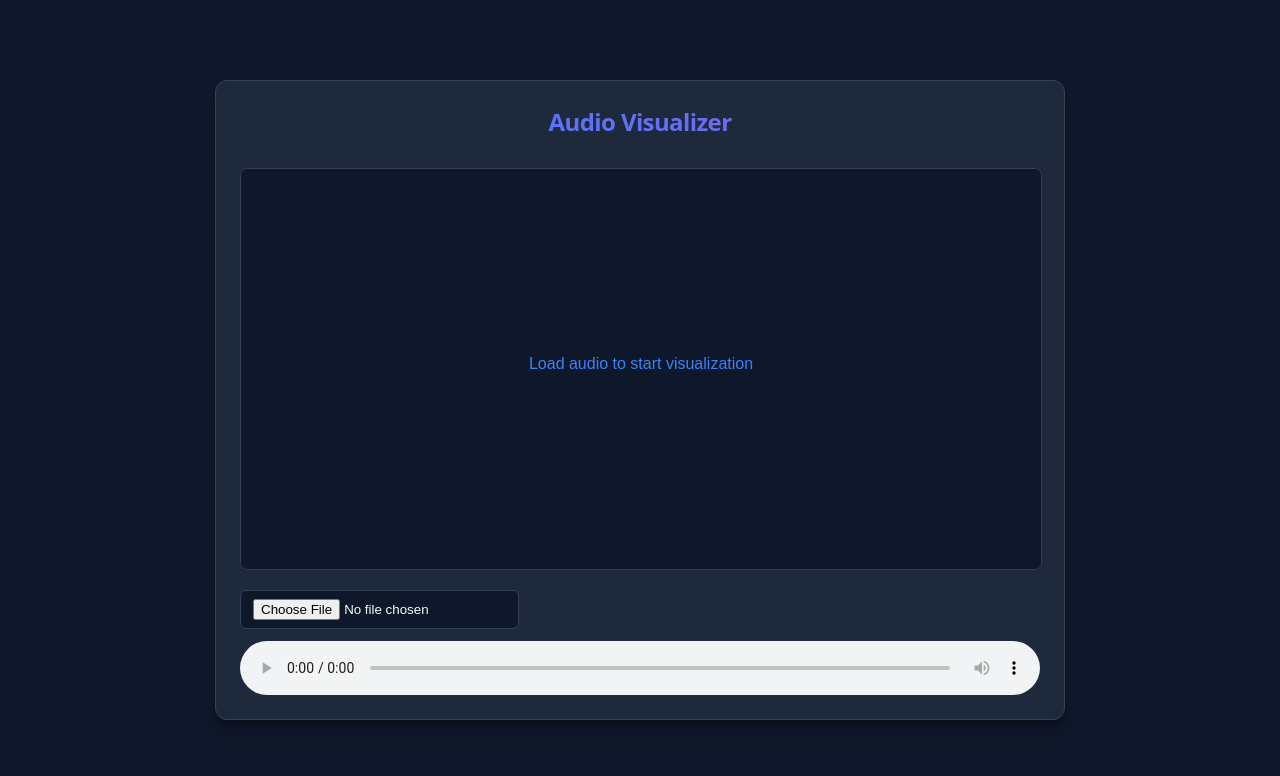
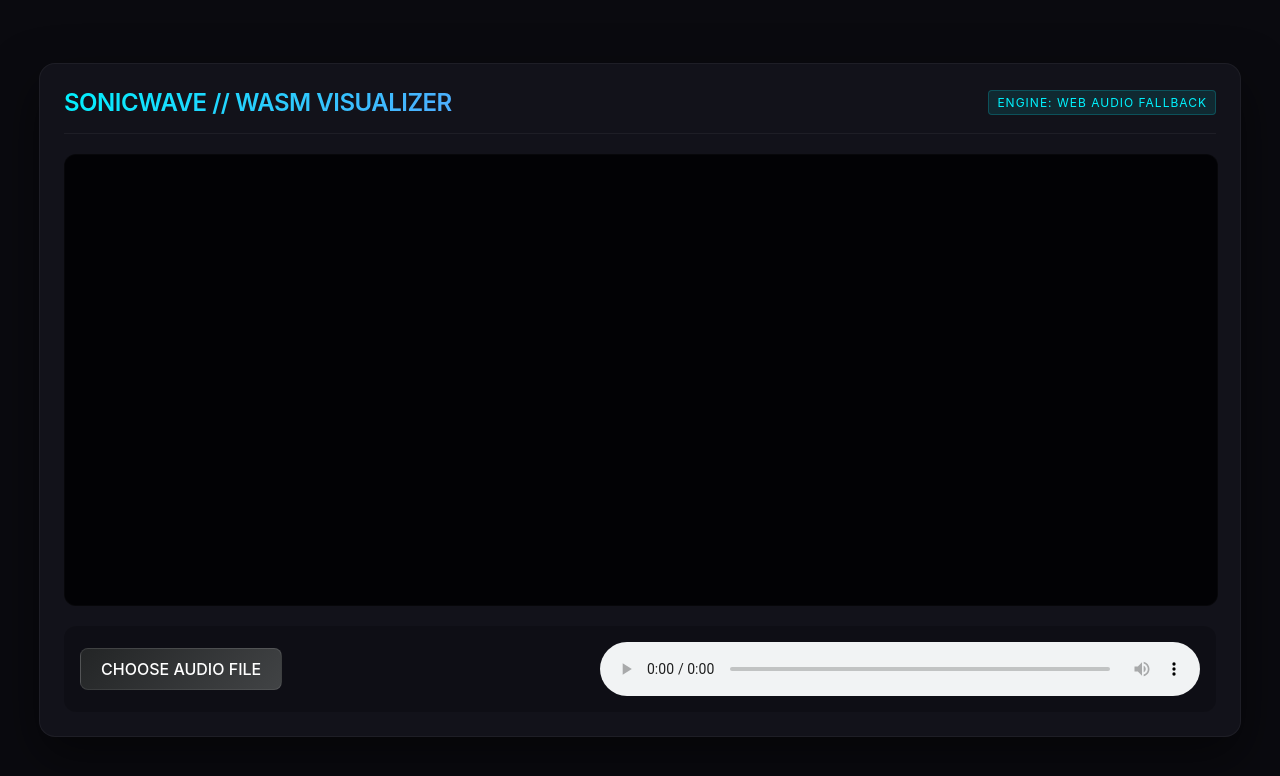
Before and after one commit to wrong-classroom1206/audio-viz, a website built with Vite: page index.html in a window 1280 px wide. Built offline with nearby package versions, Linux system fonts and the light colour scheme.

Commit message:
changed index and main.ts

```diff
--- a/index.html
+++ b/index.html
@@ -1,98 +1,153 @@
 <!DOCTYPE html>
 <html lang="en">
+
 <head>
   <meta charset="UTF-8">
   <meta name="viewport" content="width=device-width, initial-scale=1.0">
-  <title>Audio Visualizer</title>
+  <title>High-Fidelity Audio Visualizer</title>
   <style>
     :root {
-      --bg-color: #0f172a;
-      --card-bg: #1e293b;
-      --text-color: #f8fafc;
-      --accent-color: #3b82f6;
-      --border-color: #334155;
+      --bg-color: #0a0a0f;
+      --panel-color: #12121a;
+      --accent-color: #00f2fe;
+      --accent-glow: #4facfe;
+      --text-color: #e2e8f0;
     }
+
     body {
       margin: 0;
       padding: 0;
       background-color: var(--bg-color);
       color: var(--text-color);
-      font-family: system-ui, -apple-system, BlinkMacSystemFont, 'Segoe UI', Roboto, Oxygen, Ubuntu, Cantarell, 'Open Sans', 'Helvetica Neue', sans-serif;
+      font-family: -apple-system, BlinkMacSystemFont, "Segoe UI", Roboto, sans-serif;
       display: flex;
       flex-direction: column;
       align-items: center;
       justify-content: center;
       min-height: 100vh;
-      box-sizing: border-box;
+      overflow: hidden;
     }
-    .container {
-      width: 90%;
-      max-width: 800px;
-      background: var(--card-bg);
-      border: 1px solid var(--border-color);
-      border-radius: 12px;
+
+    .dashboard {
+      width: 90vw;
+      max-width: 1200px;
+      background: var(--panel-color);
+      border-radius: 16px;
+      box-shadow: 0 20px 50px rgba(0, 0, 0, 0.5);
       padding: 24px;
-      box-shadow: 0 10px 15px -3px rgba(0, 0, 0, 0.3), 0 4px 6px -4px rgba(0, 0, 0, 0.3);
-      display: flex;
-      flex-direction: column;
+      border: 1px solid rgba(255, 255, 255, 0.05);
+      display: grid;
+      grid-template-rows: auto 1fr auto;
       gap: 20px;
     }
+
+    header {
+      display: flex;
+      justify-content: space-between;
+      align-items: center;
+      border-bottom: 1px solid rgba(255, 255, 255, 0.05);
+      padding-bottom: 16px;
+    }
+
     h1 {
-      margin: 0 0 10px 0;
-      font-size: 24px;
-      text-align: center;
-      font-weight: 700;
-      letter-spacing: -0.025em;
-      background: linear-gradient(to right, #3b82f6, #8b5cf6);
+      margin: 0;
+      font-size: 1.5rem;
+      font-weight: 600;
+      background: linear-gradient(135deg, var(--accent-color), var(--accent-glow));
       -webkit-background-clip: text;
       -webkit-text-fill-color: transparent;
+      letter-spacing: -0.5px;
     }
-    #visualizer {
+
+    .visualizer-container {
+      position: relative;
       width: 100%;
-      height: 400px;
-      background-color: #020617;
-      border-radius: 8px;
-      border: 1px solid var(--border-color);
+      height: 450px;
+      background: #020205;
+      border-radius: 12px;
+      overflow: hidden;
+      border: 1px solid rgba(255, 255, 255, 0.02);
     }
+
+    canvas {
+      width: 100%;
+      height: 100%;
+      display: block;
+    }
+
     .controls {
-      display: flex;
-      flex-direction: column;
-      gap: 12px;
-    }
-    .control-row {
       display: flex;
       align-items: center;
       justify-content: space-between;
-      gap: 16px;
-      flex-wrap: wrap;
+      background: rgba(0, 0, 0, 0.2);
+      padding: 16px;
+      border-radius: 12px;
+      gap: 20px;
     }
+
+    .file-upload-btn {
+      background: linear-gradient(135deg, #232526, #414345);
+      color: white;
+      padding: 10px 20px;
+      border-radius: 8px;
+      cursor: pointer;
+      font-weight: 500;
+      transition: all 0.2s ease;
+      border: 1px solid rgba(255, 255, 255, 0.1);
+    }
+
+    .file-upload-btn:hover {
+      border-color: var(--accent-color);
+      box-shadow: 0 0 15px rgba(0, 242, 254, 0.2);
+    }
+
     input[type="file"] {
-      background: #0f172a;
-      border: 1px solid var(--border-color);
-      padding: 8px 12px;
-      border-radius: 6px;
-      color: var(--text-color);
-      cursor: pointer;
+      display: none;
     }
+
     audio {
-      width: 100%;
-      border-radius: 8px;
+      flex-grow: 1;
+      max-width: 600px;
+      accent-color: var(--accent-color);
+    }
+
+    .status-badge {
+      font-size: 0.75rem;
+      text-transform: uppercase;
+      letter-spacing: 1px;
+      padding: 4px 8px;
+      border-radius: 4px;
+      background: rgba(255, 255, 255, 0.05);
+    }
+
+    .status-active {
+      background: rgba(0, 242, 254, 0.1);
+      color: var(--accent-color);
+      border: 1px solid rgba(0, 242, 254, 0.2);
     }
   </style>
 </head>
+
 <body>
-  <div class="container">
-    <h1>Audio Visualizer</h1>
-    <canvas id="visualizer"></canvas>
+  <div class="dashboard">
+    <header>
+      <h1>SONICWAVE // WASM VISUALIZER</h1>
+      <div id="engine-status" class="status-badge">Engine: Initializing...</div>
+    </header>
+
+    <div class="visualizer-container">
+      <canvas id="visualizer"></canvas>
+    </div>
+
     <div class="controls">
-      <div class="control-row">
+      <label class="file-upload-btn">
+        CHOOSE AUDIO FILE
         <input type="file" id="audio-file" accept="audio/*">
-      </div>
-      <div class="control-row">
-        <audio id="audio-player" controls></audio>
-      </div>
+      </label>
+      <audio id="audio-player" controls></audio>
     </div>
   </div>
   <script type="module" src="/src/main.ts"></script>
 </body>
+
 </html>
--- a/src/main.ts
+++ b/src/main.ts
@@ -1,31 +1,164 @@
-console.log("Audio Visualizer Frontend Initialized");
+interface WasmEngine {
+  _fft_process: (realPtr: number, imagPtr: number, size: number) => void;
+  _malloc: (size: number) => number;
+  _free: (ptr: number) => void;
+  HEAPF32: Float32Array;
+}
 
-document.addEventListener("DOMContentLoaded", () => {
-  const canvas = document.getElementById("visualizer") as HTMLCanvasElement | null;
-  const audioFile = document.getElementById("audio-file") as HTMLInputElement | null;
-  const audioPlayer = document.getElementById("audio-player") as HTMLAudioElement | null;
+declare global {
+  interface Window {
+    Module?: any;
+  }
+}
 
-  if (canvas) {
-    console.log("Canvas element successfully verified in DOM.");
-    const ctx = canvas.getContext("2d");
-    if (ctx) {
-      // Draw initial placeholder visual
-      canvas.width = canvas.clientWidth;
-      canvas.height = canvas.clientHeight;
-      ctx.fillStyle = "#0f172a";
-      ctx.fillRect(0, 0, canvas.width, canvas.height);
-      ctx.fillStyle = "#3b82f6";
-      ctx.font = "16px sans-serif";
-      ctx.textAlign = "center";
-      ctx.fillText("Load audio to start visualization", canvas.width / 2, canvas.height / 2);
-    }
-  } else {
-    console.error("Canvas element 'visualizer' not found in DOM.");
+class AudioVisualizerApp {
+  private canvas: HTMLCanvasElement;
+  private ctx: CanvasRenderingContext2D;
+  private audioCtx: AudioContext | null = null;
+  private audioSource: MediaElementAudioSourceNode | null = null;
+  private analyser: AnalyserNode | null = null;
+  private audioPlayer: HTMLAudioElement;
+  private fileInput: HTMLInputElement;
+  private statusBadge: HTMLElement;
+
+  private wasmModule: WasmEngine | null = null;
+  private fftSize = 1024;
+
+  constructor() {
+    this.canvas = document.getElementById('visualizer') as HTMLCanvasElement;
+    this.ctx = this.canvas.getContext('2d')!;
+    this.audioPlayer = document.getElementById('audio-player') as HTMLAudioElement;
+    this.fileInput = document.getElementById('audio-file') as HTMLInputElement;
+    this.statusBadge = document.getElementById('engine-status')!;
+
+    this.initResize();
+    this.setupEventListeners();
+    this.tryLoadWasm();
   }
 
-  if (audioFile && audioPlayer) {
-    console.log("Audio control elements successfully verified in DOM.");
-  } else {
-    console.error("Audio control elements not found in DOM.");
+  private initResize() {
+    const resize = () => {
+      const dpr = window.devicePixelRatio || 1;
+      const rect = this.canvas.parentElement!.getBoundingClientRect();
+      this.canvas.width = rect.width * dpr;
+      this.canvas.height = rect.height * dpr;
+      this.ctx.scale(dpr, dpr);
+    };
+    window.addEventListener('resize', resize);
+    resize();
   }
+
+  private setupEventListeners() {
+    this.fileInput.addEventListener('change', (e) => {
+      const file = (e.target as HTMLInputElement).files?.[0];
+      if (file) {
+        this.audioPlayer.src = URL.createObjectURL(file);
+        this.initAudioContext();
+        this.audioPlayer.play();
+      }
+    });
+  }
+
+  private initAudioContext() {
+    if (this.audioCtx) return;
+
+    this.audioCtx = new (window.AudioContext || (window as any).webkitAudioContext)();
+    this.analyser = this.audioCtx.createAnalyser();
+    this.analyser.fftSize = this.fftSize * 2;
+
+    this.audioSource = this.audioCtx.createMediaElementSource(this.audioPlayer);
+    this.audioSource.connect(this.analyser);
+    this.analyser.connect(this.audioCtx.destination);
+
+    this.renderLoop();
+  }
+
+  private tryLoadWasm() {
+    if (window.Module && window.Module._fft_process) {
+      this.wasmModule = window.Module;
+      this.statusBadge.innerText = "Engine: C++ WASM";
+      this.statusBadge.classList.add('status-active');
+    } else {
+      this.statusBadge.innerText = "Engine: Web Audio Fallback";
+      this.statusBadge.classList.add('status-active');
+    }
+  }
+
+  private renderLoop = () => {
+    requestAnimationFrame(this.renderLoop);
+    if (!this.analyser) return;
+
+    const width = this.canvas.width / (window.devicePixelRatio || 1);
+    const height = this.canvas.height / (window.devicePixelRatio || 1);
+
+    this.ctx.fillStyle = 'rgba(10, 10, 15, 0.18)';
+    this.ctx.fillRect(0, 0, width, height);
+
+    const timeData = new Float32Array(this.fftSize);
+    this.analyser.getFloatTimeDomainData(timeData);
+
+    let magnitudes = new Float32Array(this.fftSize / 2);
+
+    if (this.wasmModule) {
+      const bytesPerElement = 4;
+      const realPtr = this.wasmModule._malloc(this.fftSize * bytesPerElement);
+      const imagPtr = this.wasmModule._malloc(this.fftSize * bytesPerElement);
+
+      this.wasmModule.HEAPF32.set(timeData, realPtr / bytesPerElement);
+      this.wasmModule.HEAPF32.set(new Float32Array(this.fftSize), imagPtr / bytesPerElement);
+
+      this.wasmModule._fft_process(realPtr, imagPtr, this.fftSize);
+
+      const realRes = this.wasmModule.HEAPF32.subarray(realPtr / bytesPerElement, (realPtr / bytesPerElement) + this.fftSize / 2);
+      const imagRes = this.wasmModule.HEAPF32.subarray(imagPtr / bytesPerElement, (imagPtr / bytesPerElement) + this.fftSize / 2);
+
+      for (let i = 0; i < this.fftSize / 2; i++) {
+        magnitudes[i] = Math.sqrt(realRes[i] * realRes[i] + imagRes[i] * imagRes[i]);
+      }
+
+      this.wasmModule._free(realPtr);
+      this.wasmModule._free(imagPtr);
+    } else {
+      const freqData = new Float32Array(this.analyser.frequencyBinCount);
+      this.analyser.getFloatFrequencyData(freqData);
+      for (let i = 0; i < magnitudes.length; i++) {
+        magnitudes[i] = Math.max(0, (freqData[i] + 140) * 2);
+      }
+    }
+
+    this.drawNeonWaveform(magnitudes, width, height);
+  };
+
+  private drawNeonWaveform(magnitudes: Float32Array, width: number, height: number) {
+    const barCount = 64;
+    const barWidth = (width / barCount) * 0.75;
+    const gap = (width / barCount) * 0.25;
+
+    this.ctx.shadowBlur = 0;
+
+    for (let i = 0; i < barCount; i++) {
+      const sampleIdx = Math.floor(Math.pow(i / barCount, 1.5) * magnitudes.length);
+      let rawValue = magnitudes[sampleIdx] || 0;
+
+      let value = (this.wasmModule) ? rawValue * 8 : rawValue * 1.5;
+      value = Math.min(value, height * 0.8);
+
+      const x = i * (barWidth + gap) + gap;
+      const y = height / 2 - value / 2;
+
+      const hue = (i / barCount) * 120 + 190;
+      this.ctx.fillStyle = `hsla(${hue}, 100%, 65%, 1)`;
+
+      this.ctx.shadowColor = `hsla(${hue}, 100%, 50%, 0.8)`;
+      this.ctx.shadowBlur = 12;
+
+      this.ctx.beginPath();
+      this.ctx.fillRect(x, y, barWidth, Math.max(value, 4));
+      this.ctx.closePath();
+    }
+  }
+}
+
+window.addEventListener('DOMContentLoaded', () => {
+  new AudioVisualizerApp();
 });
```
